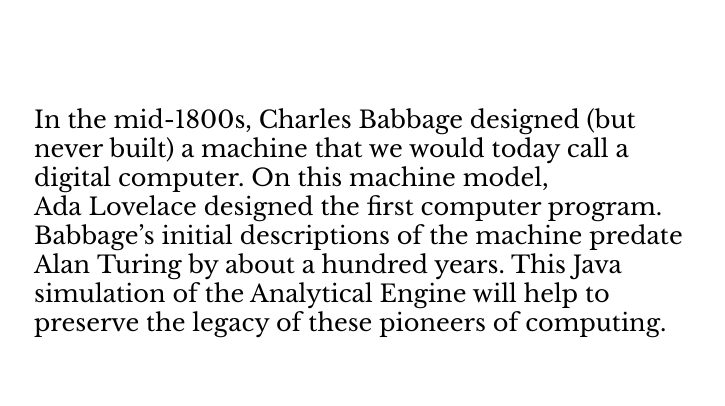
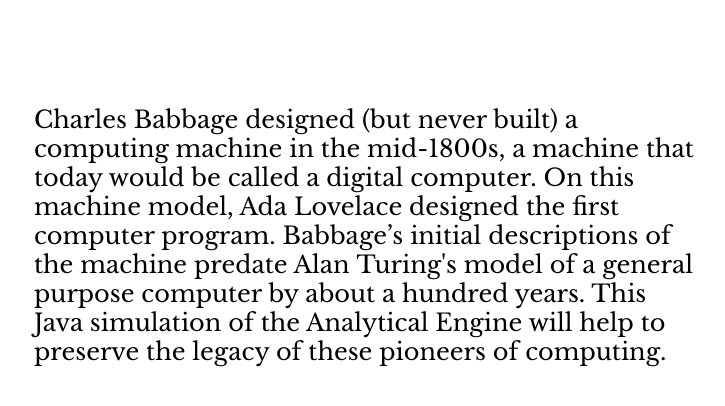
Before and after one commit to jfinkels/analyticalengine, a plain HTML site: page index.html in a window 1280 px wide. Shown: the part 282-688 px from the top of the page, without its empty margins (262-987 px from the left). Drawn offline with nearby package versions, Linux system fonts and the light colour scheme.

Commit message:
Rephrases lead sentence to facilitate versal letter.

```diff
--- a/index.html
+++ b/index.html
@@ -17,12 +17,13 @@
       <p>A Java Simulation
     </header>
 
-    <p>In the mid-1800s, Charles&nbsp;Babbage designed (but never built) a
-    machine that we would today call a digital computer. On this machine model,
-    Ada&nbsp;Lovelace designed the first computer program. Babbage&rsquo;s
-    initial descriptions of the machine predate Alan&nbsp;Turing by about a
-    hundred years. This Java simulation of the Analytical Engine will help to
-    preserve the legacy of these pioneers of computing.
+    <p>Charles&nbsp;Babbage designed (but never built) a computing machine in
+    the mid-1800s, a machine that today would be called a digital computer. On
+    this machine model, Ada&nbsp;Lovelace designed the first computer program.
+    Babbage&rsquo;s initial descriptions of the machine predate
+    Alan&nbsp;Turing's model of a general purpose computer by about a hundred
+    years. This Java simulation of the Analytical Engine will help to preserve
+    the legacy of these pioneers of computing.
 
     <nav>
       <h2>Contents</h2>
```
